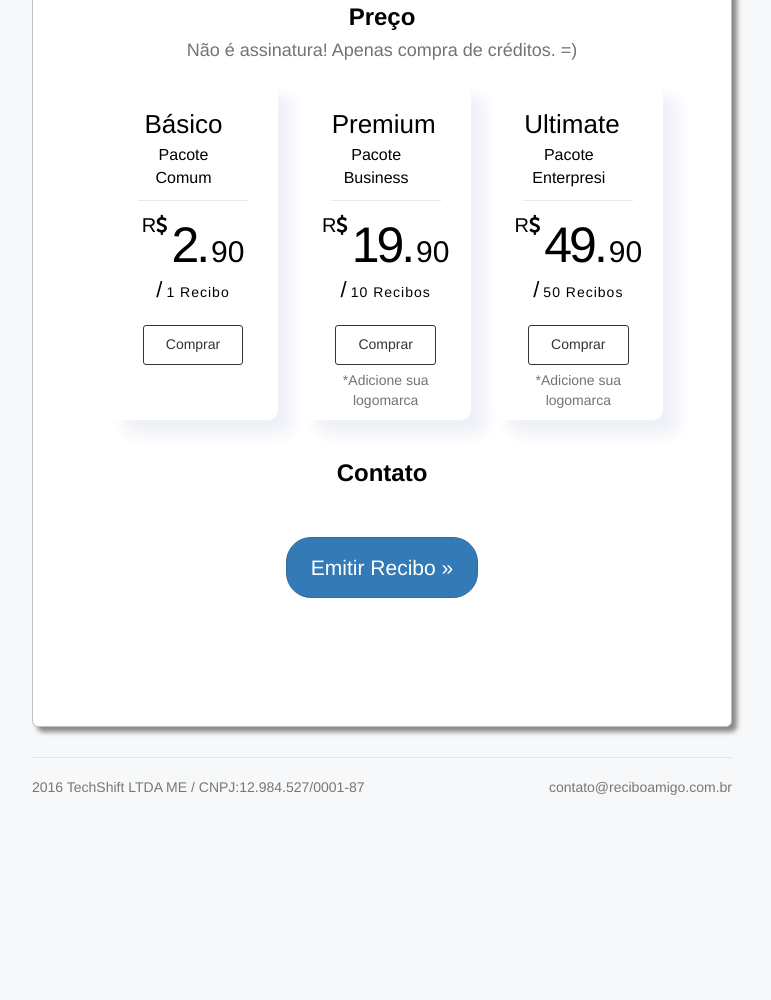
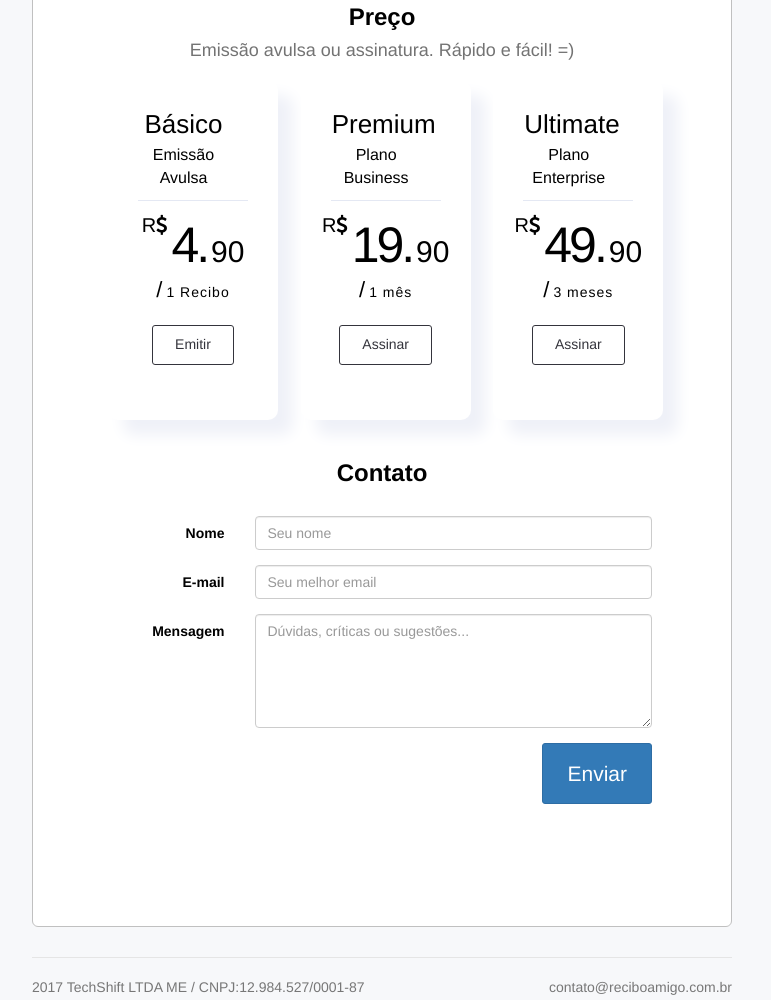
Before and after one commit to rafaelrferreira/ReciboAmigo, a plain HTML site: page index.html in a window 1280 px wide. Shown: the part 1563-2563 px from the top of the page, without its empty margins (258-1029 px from the left). Before the commit the page ends 2380 px from the top, so only its background shows below. Drawn offline with nearby package versions, Linux system fonts and the light colour scheme; a web font is replaced by a local one.

Commit message:
Adicionado formulario de envio de email, EmailJS e informações novas de assinatura dos planos

```diff
--- a/index.html
+++ b/index.html
@@ -26,13 +26,20 @@
       <script src="https://oss.maxcdn.com/html5shiv/3.7.3/html5shiv.min.js"></script>
       <script src="https://oss.maxcdn.com/respond/1.4.2/respond.min.js"></script>
     <![endif]-->
+
+    <script type="text/javascript" src="https://cdn.emailjs.com/dist/email.min.js"></script>
+    <script type="text/javascript">
+       (function(){
+          emailjs.init("user_PiizGE0My5bCgnkMxVeqe");
+       })();
+    </script>
 </head>
 
   <body>
 
     <div class="container">
       <!-- Main component for a primary marketing message or call to action -->
-      <div class="jumbotron jumbotronBg shadow" style="color: white; border: solid 1px silver;" >
+      <div class="jumbotron jumbotronBg" style="color: white; border: solid 1px silver;" >
         <div class="clearfix">
           <nav>
             <ul class="nav nav-pills pull-right">
@@ -47,7 +54,7 @@
 
         <div style="margin-top: 85px;">
           <h3 style="line-height: 0.3 !important;">Emissão de recibos de forma rápida e fácil. </h3>
-            <h3>Sem burocracia. Sem assinaturas.</h3>
+            <h3>Sem burocracia. Sem blá blá blá.</h3>
           <p style="font-size:14px; padding: 55px;">Emissão de recibos online para pessoa física ou jurídica.</p>
           <!--<button class="btn btn-xs btn-primary round" onclick="document.location.href='EmitirRecibo.html'">Emitir Recibo &raquo;</button>-->
           <div style="margin-left: 70px;">
@@ -88,23 +95,23 @@
           </section>
           <section>
             <h3 id="Preço"><strong>Preço</strong></h3>
-            <h4 class="help-block" style="text-align: center;">Não é assinatura! Apenas compra de créditos. =)</h4>
+            <h4 class="help-block" style="text-align: center;">Emissão avulsa ou assinatura. Rápido e fácil! =)</h4>
             <div class="col-lg-4">
               <!-- Pricing List v4 -->
               <div class="pricing-list-v4 radius-10" style="width: 170px; height: 340px;">
                   <div class="pricing-list-v4-header" style="padding: 20px 20px 10px 1px;">
                       <h4 class="pricing-list-v4-title" style="text-align: center;font-size:26px;">Básico</h4>
-                      <span class="pricing-list-v4-subtitle">Pacote Comum</span>
+                      <span class="pricing-list-v4-subtitle">Emissão Avulsa</span>
                   </div>
                   <div class="pricing-list-v4-content" style="padding-top: 20px; padding-bottom: 10px;">
                       <div class="margin-b-40" style="margin-bottom: 20px !important; " data-toggle="tooltip" title="R$ 2.90/recibo">
                           <span class="pricing-list-v4-price-sign">R<i class="fa fa-dollar"></i></span>
-                          <span class="pricing-list-v4-price">2.</span>
+                          <span class="pricing-list-v4-price">4.</span>
                           <span class="pricing-list-v4-subprice">90</span>
                           <span class="pricing-list-v4-price-info">1 Recibo</span>
                       </div>
                       <div class="center-block">
-                          <button type="button" class="btn-dark-brd btn-base-sm radius-3">Comprar</button>
+                          <button type="button" class="btn-dark-brd btn-base-sm radius-3">Emitir</button>
                       </div>
                   </div>
               </div>
@@ -114,18 +121,18 @@
               <div class="pricing-list-v4 radius-10" style="width: 170px; height: 340px;">
                   <div class="pricing-list-v4-header" style="padding: 20px 20px 10px 1px;">
                       <h4 class="pricing-list-v4-title" style="text-align: center; font-size:26px;">Premium</h4>
-                      <span class="pricing-list-v4-subtitle">Pacote Business</span>
+                      <span class="pricing-list-v4-subtitle">Plano Business</span>
                   </div>
                   <div class="pricing-list-v4-content" style="padding-top: 20px; padding-bottom: 10px;">
                       <div class="margin-b-40" style="margin-bottom: 20px !important;" data-toggle="tooltip" title="R$ 1.99/recibo">
                           <span class="pricing-list-v4-price-sign">R<i class="fa fa-dollar"></i></span>
                           <span class="pricing-list-v4-price">19.</span>
                           <span class="pricing-list-v4-subprice">90</span>
-                          <span class="pricing-list-v4-price-info">10 Recibos</span>
+                          <span class="pricing-list-v4-price-info">1 mês</span>
                       </div>
                       <div class="center-block">
-                          <button type="button" class="btn-dark-brd btn-base-sm radius-3">Comprar</button>
-                          <span class="help-block">*Adicione sua logomarca</span>
+                          <button type="button" class="btn-dark-brd btn-base-sm radius-3">Assinar</button>
+                          <!--<span class="help-block">*Adicione sua logomarca</span>-->
                       </div>
                   </div>
               </div>
@@ -135,18 +142,18 @@
               <div class="pricing-list-v4 radius-10" style="width: 170px; height: 340px;">
                   <div class="pricing-list-v4-header" style="padding: 20px 20px 10px 1px;">
                       <h4 class="pricing-list-v4-title" style="text-align: center; font-size:26px;">Ultimate</h4>
-                      <span class="pricing-list-v4-subtitle">Pacote Enterpresi</span>
+                      <span class="pricing-list-v4-subtitle">Plano Enterprise</span>
                   </div>
                   <div class="pricing-list-v4-content" style="padding-top: 20px; padding-bottom: 10px;">
                       <div class="margin-b-40" style="margin-bottom: 20px !important;" data-toggle="tooltip" title="R$ 0.99/recibo">
                           <span class="pricing-list-v4-price-sign">R<i class="fa fa-dollar"></i></span>
                           <span class="pricing-list-v4-price">49.</span>
                           <span class="pricing-list-v4-subprice">90</span>
-                          <span class="pricing-list-v4-price-info">50 Recibos</span>
+                          <span class="pricing-list-v4-price-info">3 meses</span>
                       </div>
                       <div class="center-block">
-                          <button type="button" class="btn-dark-brd btn-base-sm radius-3">Comprar</button>
-                          <span class="help-block">*Adicione sua logomarca</span>
+                          <button type="button" class="btn-dark-brd btn-base-sm radius-3">Assinar</button>
+                          <!--<span class="help-block">*Adicione sua logomarca</span>-->
                       </div>
                   </div>
               </div>
@@ -154,16 +161,55 @@
           </section>
           <section style="margin-top: 400px;">
                  <h3 id="Contato"><strong>Contato</strong></h3>
+                 <div class="row">
+                    <div class="col-md-12">
+                      <div class="">
+                        <form class="form-horizontal" action="" method="post">
+                        <fieldset>
+                          <!-- Name input-->
+                          <div class="form-group">
+                            <label class="col-md-3 control-label" for="name">Nome</label>
+                            <div class="col-md-9">
+                              <input id="nome" name="nome" type="text" placeholder="Seu nome" class="form-control">
+                            </div>
+                          </div>
 
+                          <!-- Email input-->
+                          <div class="form-group">
+                            <label class="col-md-3 control-label" for="email">E-mail</label>
+                            <div class="col-md-9">
+                              <input id="email" name="email" type="text" placeholder="Seu melhor email" class="form-control">
+                            </div>
+                          </div>
+
+                          <!-- Message body -->
+                          <div class="form-group">
+                            <label class="col-md-3 control-label" for="message">Mensagem</label>
+                            <div class="col-md-9">
+                              <textarea class="form-control" id="mensagem" name="mensagem" placeholder="Dúvidas, críticas ou sugestões..." rows="5"></textarea>
+                            </div>
+                          </div>
+
+                          <!-- Form actions -->
+                          <div class="form-group">
+                            <div class="col-md-12 text-right">
+                              <button type="button" class="btn btn-primary btn-xs" onclick="EnviarEmail()">Enviar</button>
+                            </div>
+                          </div>
+                        </fieldset>
+                        </form>
+                      </div>
+                    </div>
+                </div>
           </section>
-           <section style="margin: 40px; display: inline-block;">
-              <button class="btn btn-xs btn-primary round">Emitir Recibo &raquo;</button>
-          </section>
+           <!--<section style="margin: 40px; display: inline-block;">
+              <button class="btn btn-xs btn-primary round">Assinar Planos &raquo;</button>
+          </section>-->
         </div>
       </div>
       <!--<div id="social-share" class="socialfloating"><div id="share"></div></div>-->
       <footer class="footer">
-        <span> 2016 TechShift LTDA ME / CNPJ:12.984.527/0001-87</span>
+        <span> 2017 TechShift LTDA ME / CNPJ:12.984.527/0001-87</span>
         <span class="pull-right">contato@reciboamigo.com.br</span>
       </footer>
     </div> <!-- /container -->
@@ -173,6 +219,21 @@
     <script src="angular.min.js"></script>
     <!--<script type="text/javascript" src="jssocials.min.js"></script>-->
     <script>
+      function EnviarEmail(){
+        var nome = document.getElementById("nome").value;
+        var msg = document.getElementById("mensagem").value;
+        alert(nome);
+        // parameters: service_id, template_id, template_parameters
+        emailjs.send("gmail","template_aGPl3iVd",{name: nome, notes: msg})
+        .then(function(response) {
+           console.log("SUCCESS. status=%d, text=%s", response.status, response.text);
+           alert("Email enviado. Entraremos em contato em breve. Obrigado!");
+        }, function(err) {
+           console.log("FAILED. error=", err);
+           alert("Erro no envio do email. Tente novamente.");
+        });
+      }
+
         //AngularJS
         var downloadApp = angular.module("downloadApp", []);
          downloadApp.controller('downloadController', function($scope) {
```
